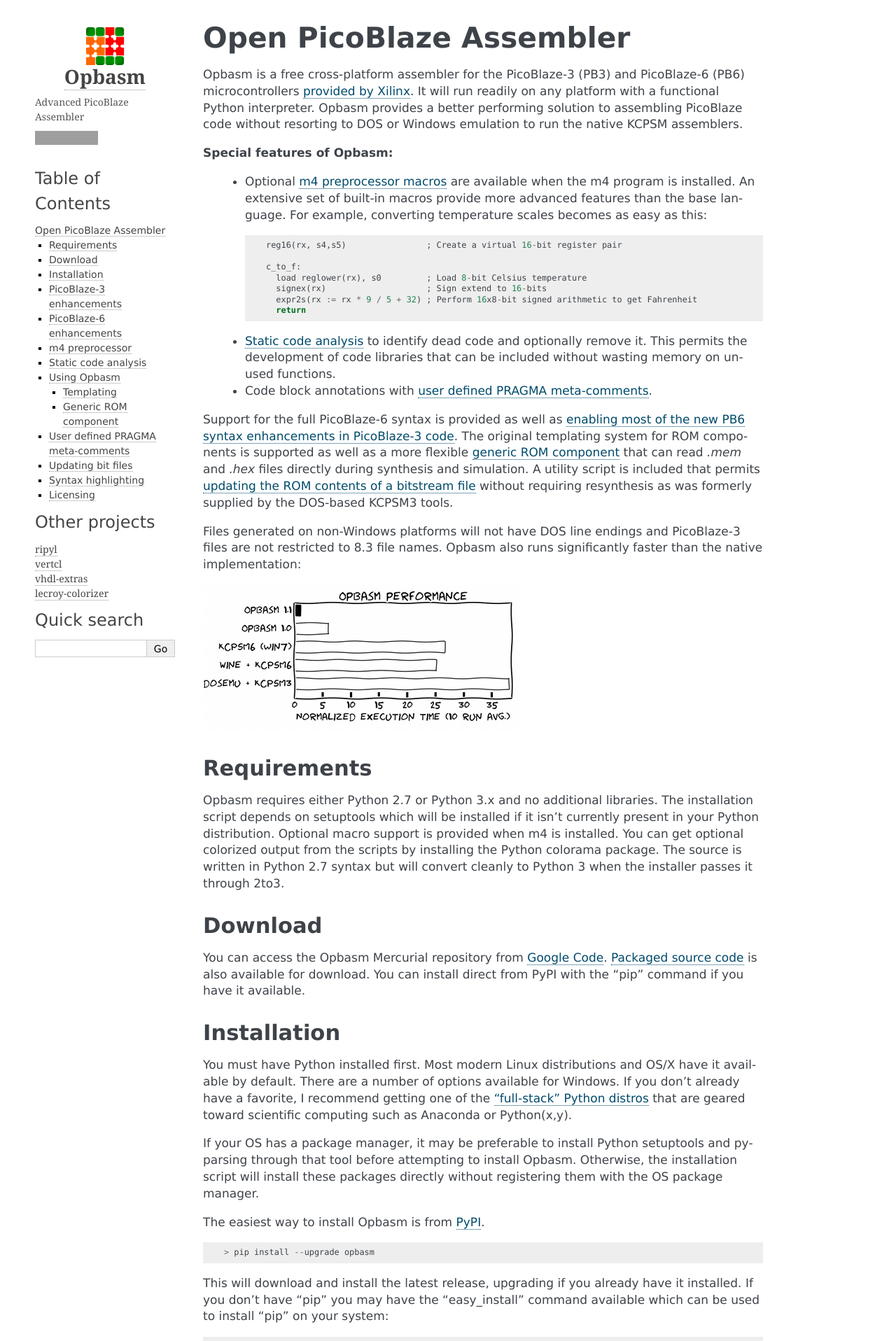
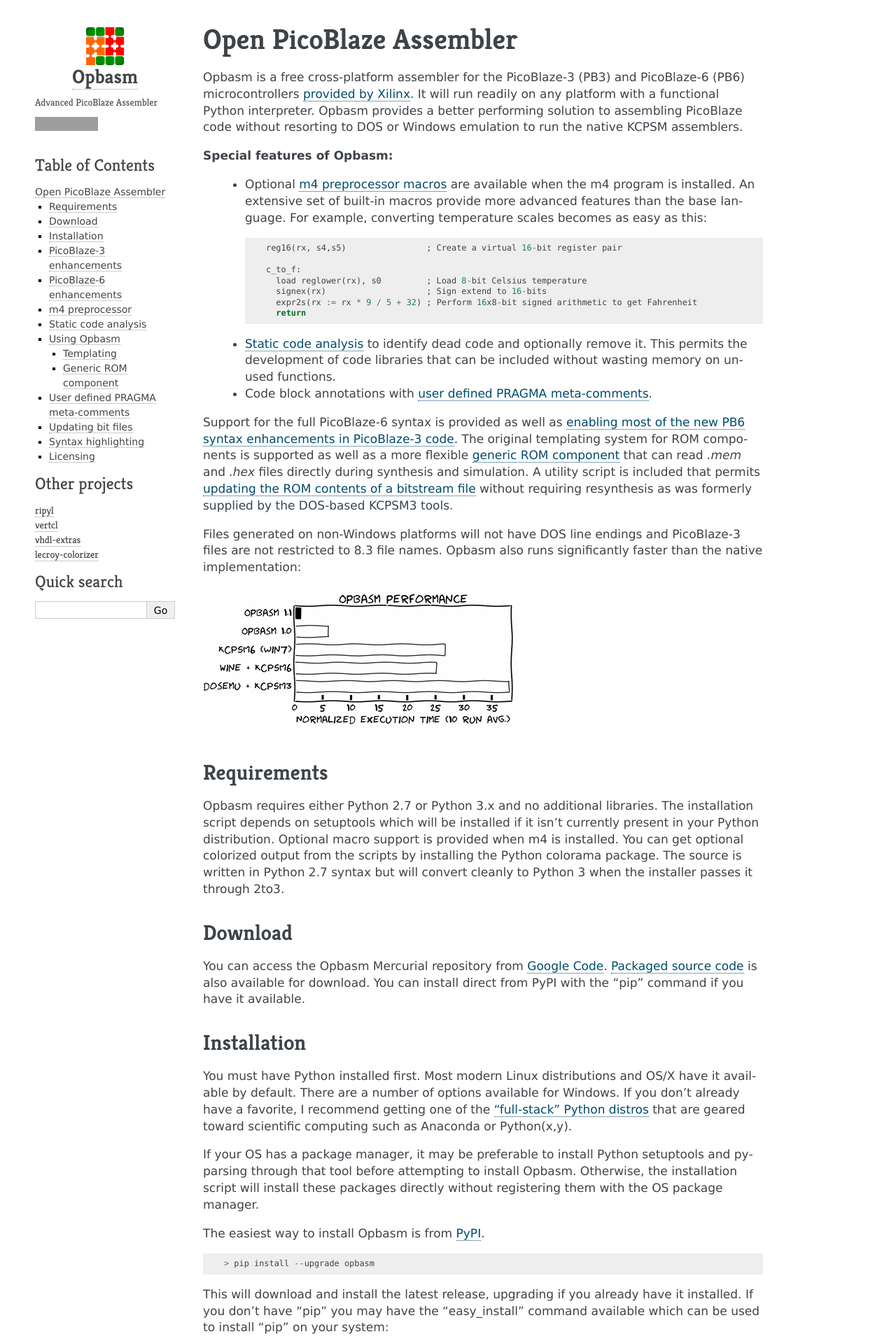
Before and after one commit to kevinpt/opbasm, a Sphinx documentation site: the page built from doc/index.rst, in a window 1280 px wide. Shown: the top 1916 px of the page at 70% size. Built offline with Sphinx 7.4.7, drawn with Linux system fonts in a browser that asks for light colours; grey boxes are pictures that could not be loaded.

Commit message:
Update Sphinx theme

```diff
--- a/doc/_static/opbasm.css
+++ b/doc/_static/project.css
@@ -16,13 +16,22 @@
 }
 
 div.body h1,
+div.body h2,
+div.body h3,
+div.body h4 {
+    font-family: "Kreon", "goudy old style", "minion pro", "bell mt", Georgia, "Hiragino Mincho Pro", serif;
+}
+
+div.body h1,
 div.body h2 {
     font-weight: bold;
 }
 
 div.sphinxsidebar p,
-div.sphinxsidebar h1 {
-    font-family: "goudy old style", "minion pro", "bell mt", Georgia, "Hiragino Mincho Pro", serif;
+div.sphinxsidebar h1,
+div.sphinxsidebar h2,
+div.sphinxsidebar h3 {
+    font-family: "Kreon", "goudy old style", "minion pro", "bell mt", Georgia, "Hiragino Mincho Pro", serif;
 }
 
 table.docutils {
@@ -30,6 +39,7 @@
     -moz-box-shadow: 2px 2px 4px #eee;
     -webkit-box-shadow: 2px 2px 4px #eee;
     box-shadow: 2px 2px 4px #eee;
+    margin-bottom: 2em;
 }
 
 table.docutils td, table.docutils th {
--- a/doc/_templates/page.html
+++ b/doc/_templates/page.html
@@ -1,3 +1,7 @@
 {% extends "!page.html" %}
 
-{% set css_files = css_files + ["_static/opbasm.css"] %}
+{% set css_files = css_files + ["_static/project.css"] %}
+
+{% block linktags %}
+    <link href='http://fonts.googleapis.com/css?family=Kreon:400,300,700' rel='stylesheet' type='text/css'>
+{% endblock %}
--- a/doc/_templates/projects.html
+++ b/doc/_templates/projects.html
@@ -4,5 +4,5 @@
 {% if project|lower != "ripyl" %}<a href="http://code.google.com/p/ripyl">ripyl</a><br>{% endif %}
 {% if project|lower != "vertcl" %}<a href="http://code.google.com/p/vertcl">vertcl</a><br>{% endif %}
 {% if project|lower != "vhdl-extras" %}<a href="http://code.google.com/p/vhdl-extras">vhdl-extras</a><br>{% endif %}
-{% if project|lower != "lecroy-colorizer" %}<a href="https://github.com/kevinpt/lecroy-colorizer">lecroy-colorizer</a>{% endif %}
+{% if project|lower != "lecroy colorizer" %}<a href="http://kevinpt.github.io/lecroy-colorizer">lecroy-colorizer</a>{% endif %}
 </p>
```
Also changed, not shown: 1 other file.
